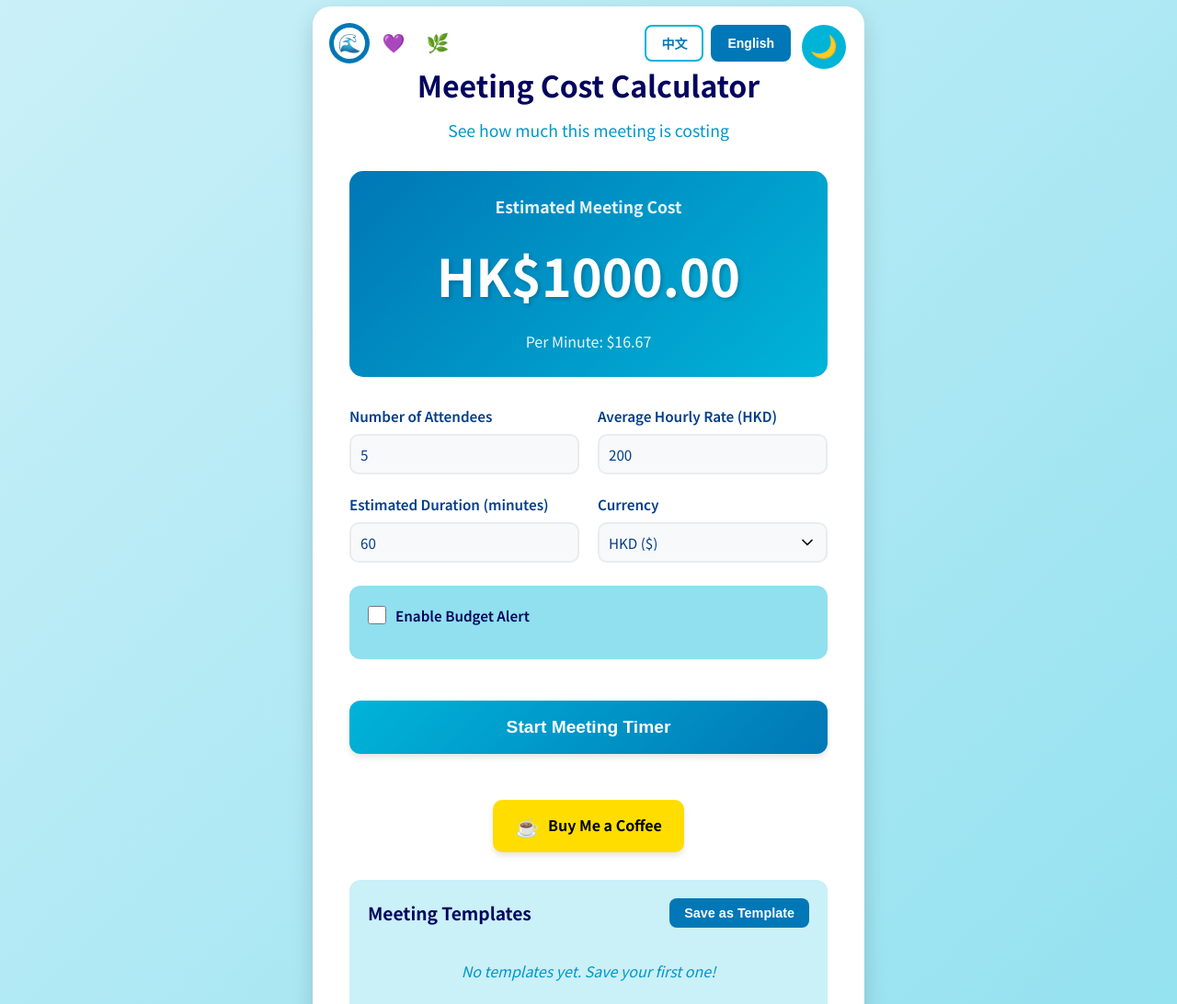
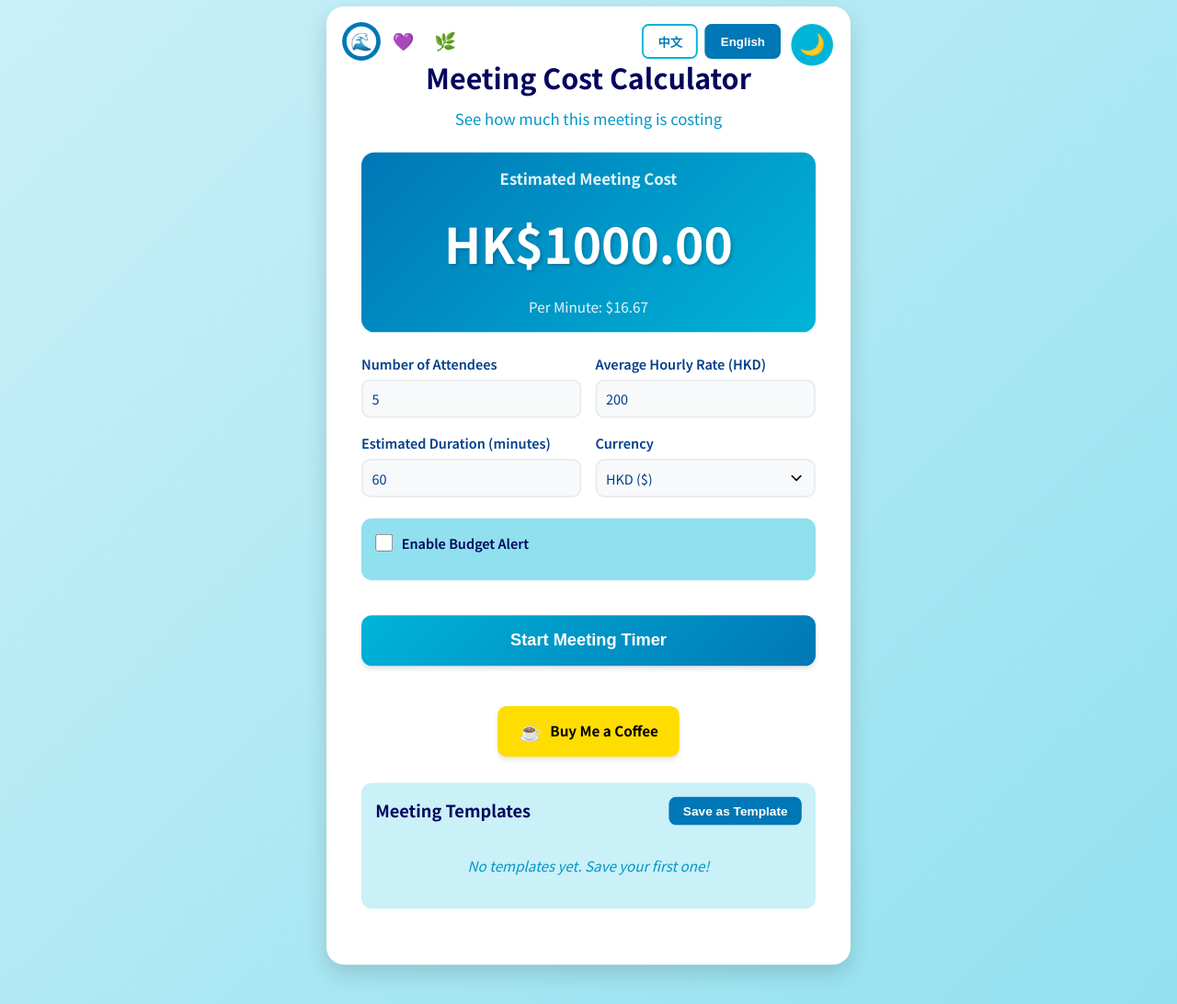
Before and after one commit to LCPYM/meeting-cost-calculator, a website built with Vite: page index.html in a window 1280 px wide. Shown: the top 1092 px of the page at 92% size. Built offline with nearby package versions, Linux system fonts and the light colour scheme.

Commit message:
緊湊輸入區域佈局（spacing-scale: 0.8）

```diff
--- a/style.css
+++ b/style.css
@@ -22,6 +22,9 @@
     --shadow: 0 4px 6px rgba(0, 0, 0, 0.1);
     --shadow-lg: 0 10px 25px rgba(0, 0, 0, 0.15);
     --transition: all 0.3s ease;
+
+    /* 疏密度控制變量（0.7 = 緊湊，1.0 = 正常，1.3 = 寬松）*/
+    --spacing-scale: 0.8;  /* ← 調整這個值即可！ */
 }
 
 /* 方案 2: Purple Dream */
@@ -245,14 +248,14 @@ body.dark-mode .shortcuts-hint {
 
 header {
     text-align: center;
-    margin-bottom: 30px;
-    padding-top: 20px;
+    margin-bottom: calc(30px * var(--spacing-scale));
+     padding-top: calc(20px * var(--spacing-scale));
 }
 
 h1 {
     font-size: 2rem;
     color: var(--primary-dark);
-    margin-bottom: 10px;
+    margin-bottom: calc(10px * var(--spacing-scale));
     font-weight: 800;
 }
 
@@ -283,7 +286,7 @@ label {
 
 input[type="number"],
 select {
-    padding: 12px;
+    padding: calc(12px * var(--spacing-scale));
     border: 2px solid var(--border-color);
     border-radius: 10px;
     font-size: 1rem;
@@ -291,6 +294,9 @@ select {
     background: var(--bg-color);
     color: var(--text-color);
     font-family: 'Euphemia UCAS', 'Noto Sans TC', sans-serif;
+    min-height: 44px;
+    width: 100%;
+    box-sizing: border-box;
 }
 
 input[type="number"]:focus,
@@ -306,8 +312,8 @@ select:focus {
 .inputs-container {
     display: grid;
     grid-template-columns: 1fr 1fr;
-    gap: 20px;
-    margin-bottom: 20px;
+    gap: calc(20px * var(--spacing-scale));
+    margin-bottom: calc(20px * var(--spacing-scale));
 }
 
 /* 確保每個 input-group 高度一致 */
@@ -401,7 +407,7 @@ body.dark-mode select:focus {
 
 label {
     font-weight: 600;
-    margin-bottom: 8px;
+    margin-bottom: calc(8px * var(--spacing-scale));
     color: var(--text-color);
     font-size: 0.95rem;
     min-height: 22px;  /* 統一 label 高度 */
@@ -410,8 +416,8 @@ label {
 /* ==================== 模板區域 ==================== */
 
 .template-section {
-    margin: 30px 0;
-    padding: 20px;
+    margin: calc(30px * var(--spacing-scale)) 0;
+    padding: calc(20px * var(--spacing-scale));
     background: var(--accent-color);
     border-radius: 12px;
 }
@@ -535,8 +541,8 @@ body.dark-mode .template-empty {
 
 .estimate-section {
     text-align: center;
-    margin: 30px 0;
-    padding: 25px;
+    margin: calc(30px * var(--spacing-scale)) 0;
+    padding: calc(20px * var(--spacing-scale));
     background: linear-gradient(135deg, var(--primary-color) 0%, var(--primary-light) 100%);
     border-radius: 15px;
     color: white;
@@ -563,8 +569,8 @@ body.dark-mode .template-empty {
 /* ==================== 預算區域 ==================== */
 
 .budget-section {
-    margin: 25px 0;
-    padding: 20px;
+    margin: calc(30px * var(--spacing-scale)) 0;
+    padding: calc(20px * var(--spacing-scale));
     background: var(--secondary-color);
     border-radius: 12px;
 }
@@ -626,7 +632,7 @@ body.dark-mode .budget-toggle {
     cursor: pointer;
     transition: var(--transition);
     box-shadow: var(--shadow);
-    margin: 20px 0;
+    margin: calc(20px * var(--spacing-scale)) 0;
 }
 
 /* Ocean Blue - 藍色 Start Button（預設）*/
@@ -1744,7 +1750,7 @@ body.dark-mode .qr-modal-url {
 
 /* 縮小 90%（可調整 0.85-0.95 之間）*/
 .container {
-    transform: scale(1);
+    transform: scale(0.95);
     transform-origin: top center;
     margin-top: 0;
     margin-bottom: 0;
```
